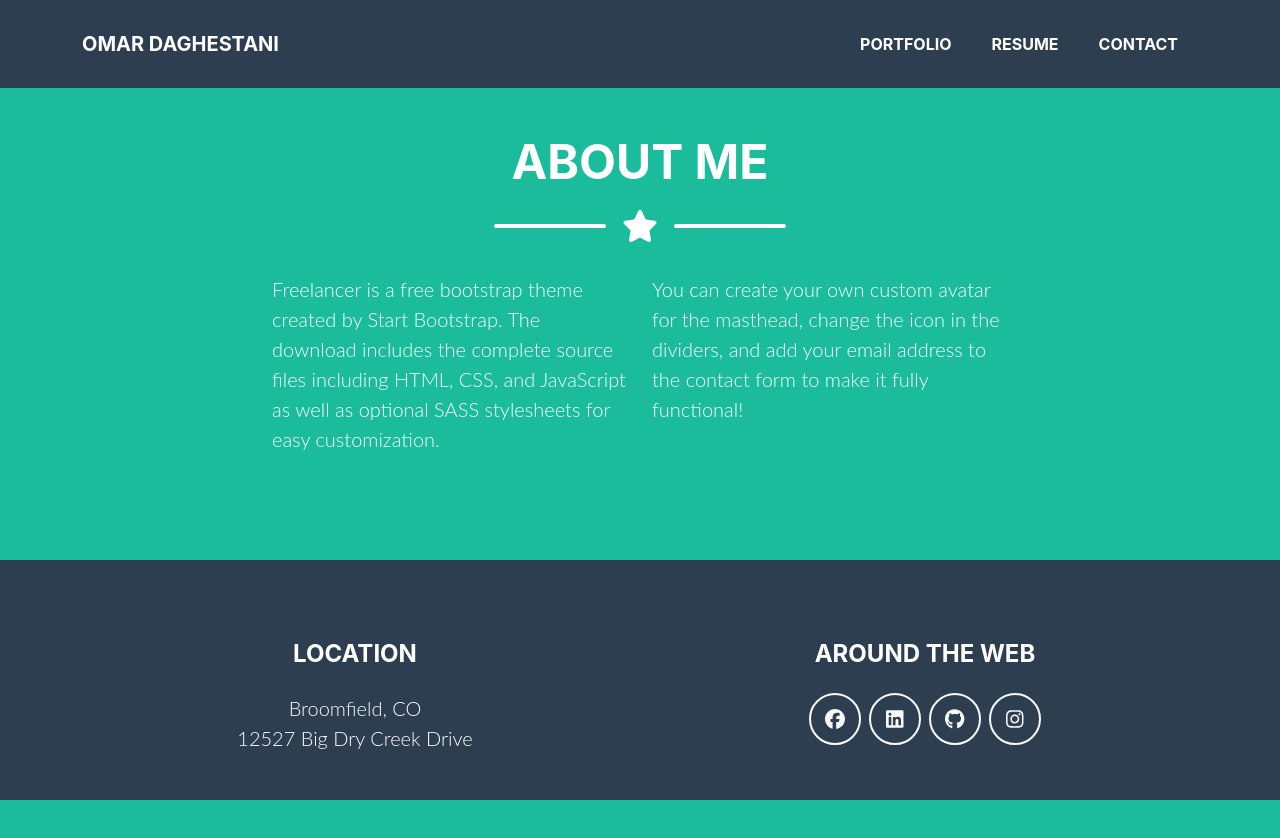
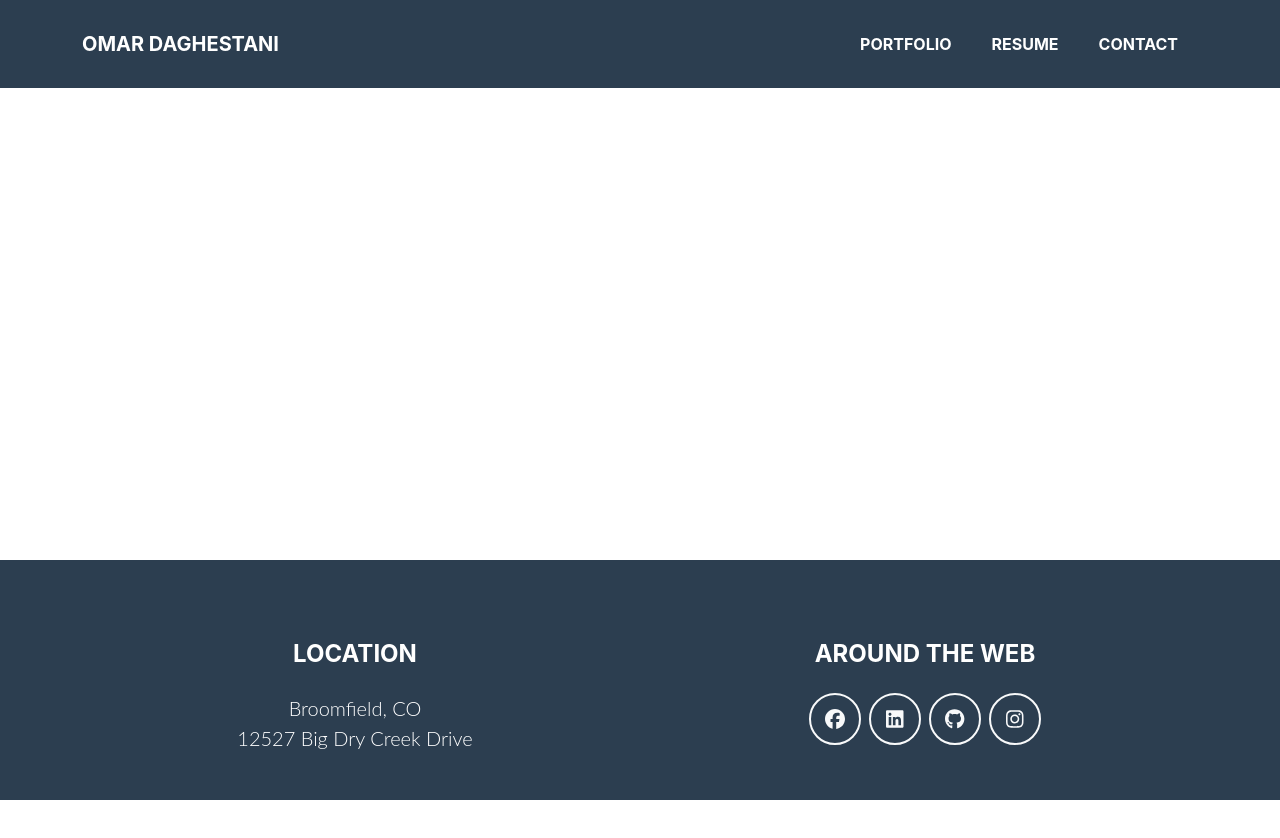
Before and after one commit to OmarDGreat/Omar.Daghestani-Portfolio, a React (Create React App) app: page / in a window 1280 px wide. Shown: the top 838 px of the page. After the commit the page ends 800 px from the top, so only its background shows below. Built offline with nearby package versions, Linux system fonts and the light colour scheme.

Commit message:
gh pages

```diff
--- a/src/components/Nav/index.js
+++ b/src/components/Nav/index.js
@@ -4,14 +4,10 @@ function Nav() {
 
   return (
     <header className="flex-row px-1">
-      <h2>
-        <a href="/">
-          Omar Daghestani
-        </a>
-      </h2>
+
       <nav class="navbar navbar-expand-lg bg-secondary text-uppercase fixed-top" id="mainNav">
             <div class="container">
-                <a class="navbar-brand" href="/">Omar Daghestani</a>
+                <a class="navbar-brand" href="/omar.daghestani-portfolio">Omar Daghestani</a>
 
                 <div class="collapse navbar-collapse" id="navbarResponsive">
                     <ul class="navbar-nav ms-auto">
--- a/src/pages/Pages.js
+++ b/src/pages/Pages.js
@@ -8,7 +8,7 @@ function Pages() {
   return (
     <BrowserRouter>
     <Routes>
-      <Route path="/" element={<Home />} />
+      <Route path="/omar.daghestani-portfolio" element={<Home />} />
       <Route path="/portfolio" element={<Portfolio />} />
       <Route path="/contact" element={<Contact />} />
     </Routes>
```
Also changed, not shown: package.json (+8 -1 lines), 1 other file (tests, documents, lock files or other folders).
